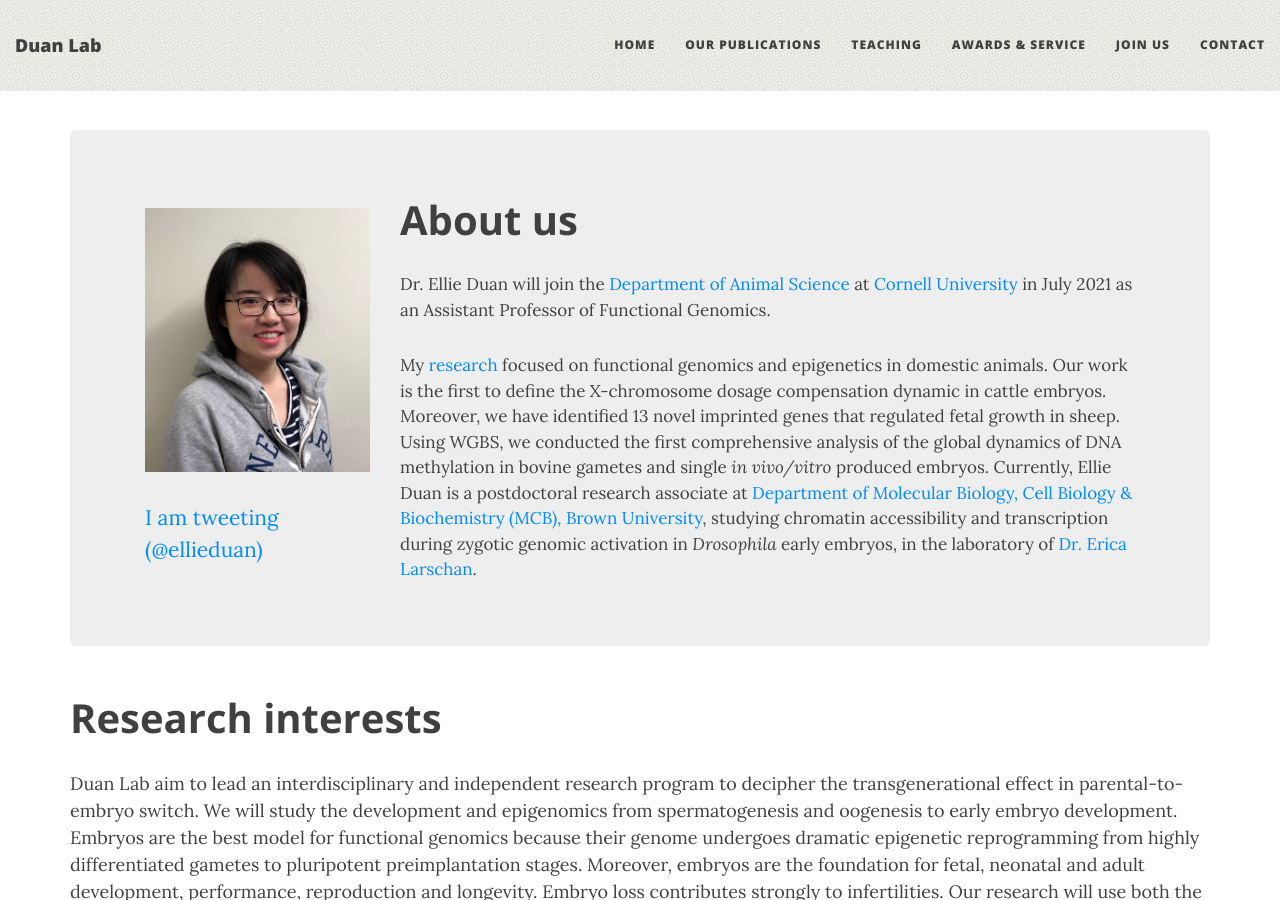
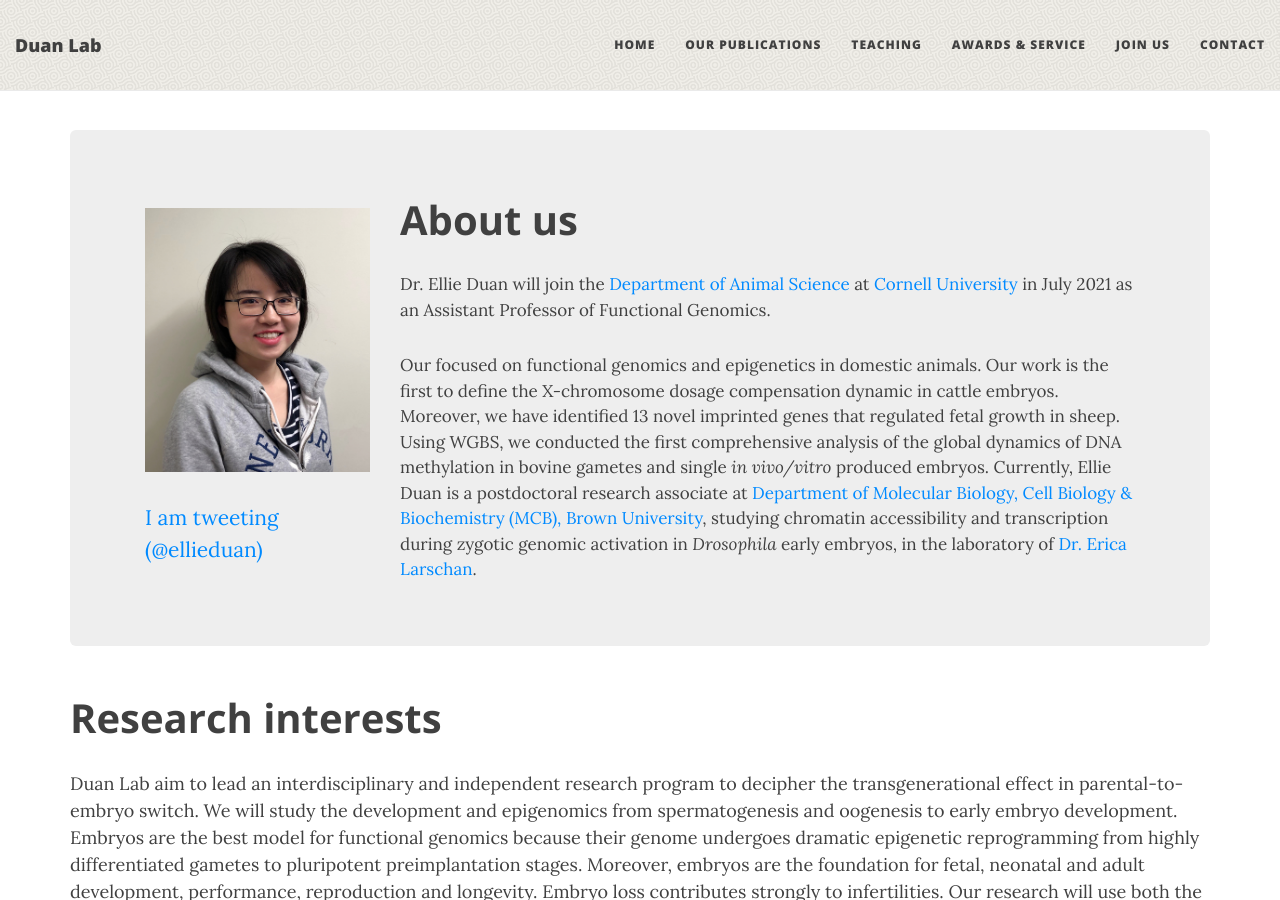
Before and after one commit to EllieDuan/EllieDuan.github.io, a Jekyll site: the page built from index.html, in a window 1280 px wide and 900 px high. Built offline with Jekyll 4.4.1, drawn with Linux system fonts in a browser that asks for light colours; nearby versions of some CDN libraries; the list of posts is cut into pages by our own code; comment, search, counter and statistics services are not loaded.

```diff
--- a/index.html
+++ b/index.html
@@ -39,7 +39,7 @@
             	<h2 style="font-weight: bold">About us</h2>
             	 <p style="font-size:17px"> Dr. Ellie Duan will join the  <a href="https://ansci.cals.cornell.edu/">Department of Animal Science</a> at <a href="https://www.cornell.edu/">Cornell University</a> in July 2021 as an Assistant Professor of Functional Genomics.
                 </p>
-            		<p style="font-size:17px"> My <a href="https://naturally.uconn.edu/2018/08/01/meet-graduae-student-jingyue-duan/"> research</a> focused on functional genomics and epigenetics in domestic animals. Our work is the first to define the X-chromosome dosage compensation dynamic in cattle embryos. Moreover, we have identified 13 novel imprinted genes that regulated fetal growth in sheep. Using WGBS, we conducted the first comprehensive analysis of the global dynamics of DNA methylation in bovine gametes and single <i>in vivo/vitro</i> produced embryos. Currently, Ellie Duan is a postdoctoral research associate at <a href="https://www.brown.edu/academics/biomed/molecular-cell-biochemistry/"> Department of Molecular Biology, Cell Biology & Biochemistry (MCB), Brown University</a>, studying chromatin accessibility and transcription during zygotic genomic activation in <i> Drosophila </i> early embryos, in the laboratory of <a href="https://www.larschanlab.com/">Dr. Erica Larschan</a>.
+            		<p style="font-size:17px"> Our focused on functional genomics and epigenetics in domestic animals. Our work is the first to define the X-chromosome dosage compensation dynamic in cattle embryos. Moreover, we have identified 13 novel imprinted genes that regulated fetal growth in sheep. Using WGBS, we conducted the first comprehensive analysis of the global dynamics of DNA methylation in bovine gametes and single <i>in vivo/vitro</i> produced embryos. Currently, Ellie Duan is a postdoctoral research associate at <a href="https://www.brown.edu/academics/biomed/molecular-cell-biochemistry/"> Department of Molecular Biology, Cell Biology & Biochemistry (MCB), Brown University</a>, studying chromatin accessibility and transcription during zygotic genomic activation in <i> Drosophila </i> early embryos, in the laboratory of <a href="https://www.larschanlab.com/">Dr. Erica Larschan</a>.
                 </p>
 
             </div>
```
